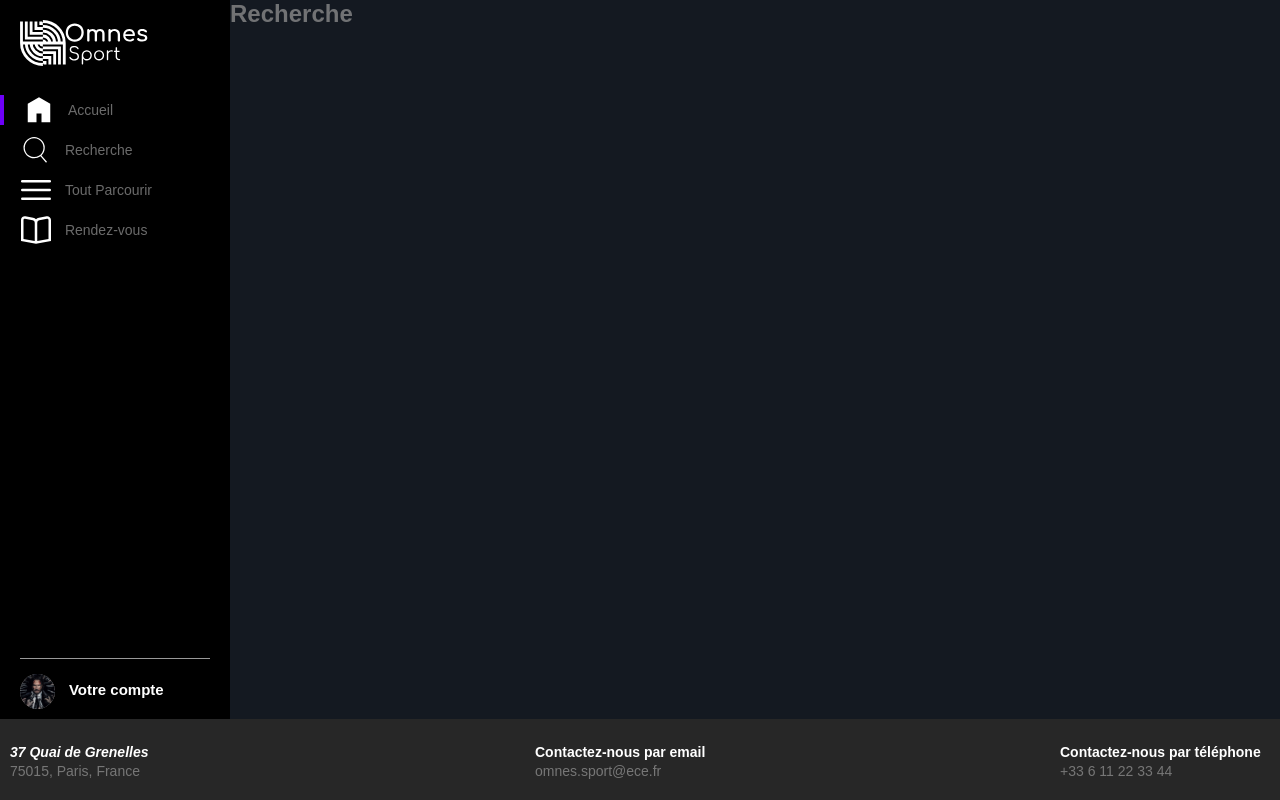
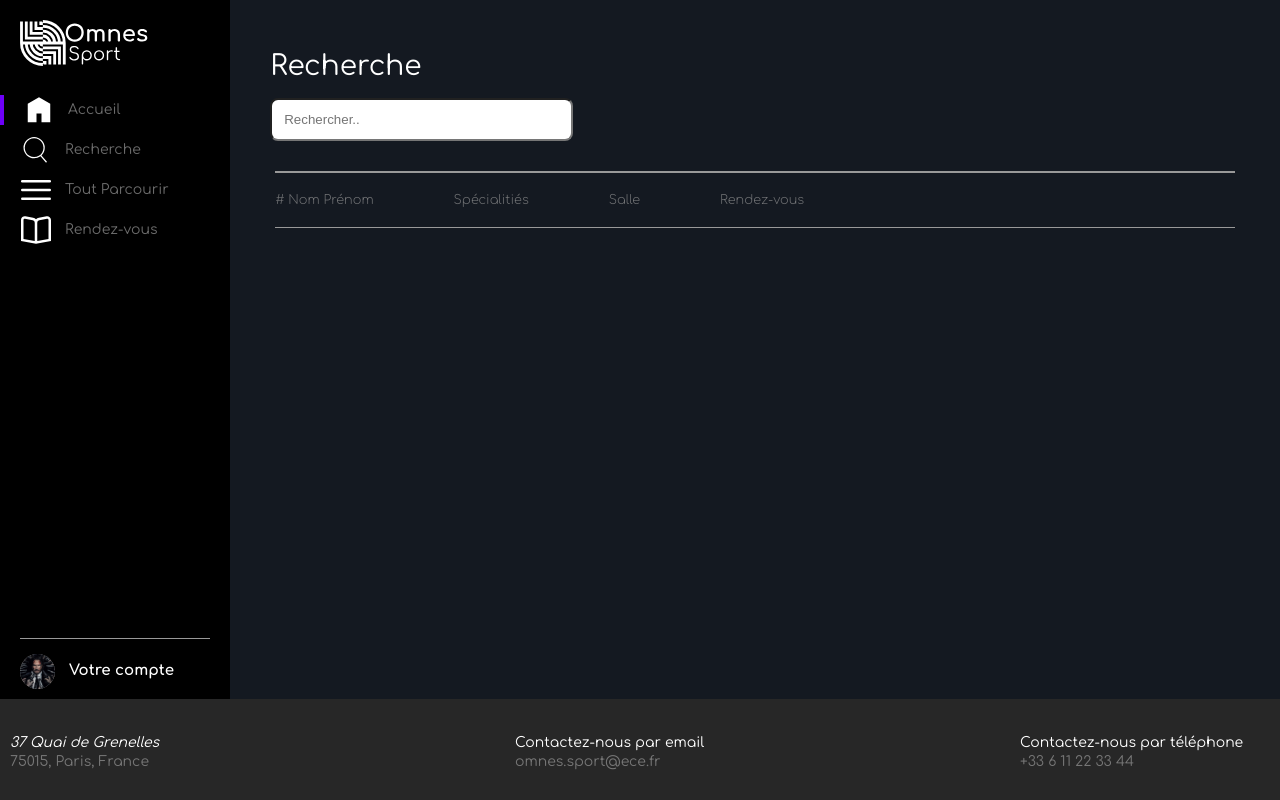
Before and after one commit to Malox610/ProjetWeb, a PHP site: page /Recherche.html in a window 1280 px wide. Run offline with PHP 8.4, Linux system fonts and the light colour scheme.

Commit message:
Page Recherche et autre broutilles

```diff
--- a/projetweb/Recherche.html
+++ b/projetweb/Recherche.html
@@ -62,12 +62,31 @@
             </div>
           </div>
         </aside>
-        <h1>Recherche</h1>
         <!-- SCROLLABLE WINDOW -->
         <div class="scrollable-container">
           <!-- SCROLLABLE CONTENT -->
           <div class="scrollable-content">
-            <!-- mettre le contenu de la page ici -->
+            <h2 id="new-title">Recherche</h2>
+            <!-- input tag -->
+            <input id="searchbar" onkeyup="rechercher()" type="text" name="search" placeholder="Rechercher..">
+            <div class="resultat_recherche">
+              <div class="menu_resultat">
+                <ul class="r-list recherche">
+                  <li>
+                      <span># Nom Prénom</span>
+                  </li>
+                  <li>
+                      <span>Spécialitiés</span>
+                  </li>
+                  <li>
+                      <span>Salle</span>
+                  </li>
+                  <li>
+                      <span>Rendez-vous</span>
+                  </li>
+                </ul>
+              </div>
+            </div>
           </div>
         </div>
       </section>
--- a/projetweb/css/style.css
+++ b/projetweb/css/style.css
@@ -1,6 +1,8 @@
 /****************************
  * DESKTOP FIRST
 ****************************/
+
+@import url('https://fonts.googleapis.com/css2?family=Comfortaa:wght@300;400;500;600;700&display=swap');
 
 /* GENERAL SETTINGS */
 
@@ -20,7 +22,7 @@ body {
 h2,
 h4,
 h5 {
-  font-weight: 700;
+  font-weight: 400;
   color: #fff;
 }
 
@@ -260,7 +262,7 @@ ul.v-list li {
 
 .scrollable-content {
   position: absolute;
-  padding: 110px 20px 20px;
+  padding: 50px 20px 20px;
   top: 0;
   left: 0;
   width: 100%;
@@ -370,8 +372,8 @@ ul.v-list li {
   position: relative;
   display: flex;
   align-items: center;
-  flex-basis: 230px;
-  padding: 20px 0 20px 10px;
+  flex-basis: 270px;
+  padding: 30px 0 30px 10px;
 }
 
 .player-song .song-info {
@@ -441,3 +443,51 @@ ul.v-list li {
     width: calc((100% / 2) - 20px);
   }
 }
+
+/* Recherche */
+
+#searchbar{
+   margin-top: 2vh;
+   margin-left: 2%;
+   padding: 1.5vh;
+   border-radius: 1vh;
+ }
+
+ input[type=text] {
+    width: 30%;
+    -webkit-transition: width 0.15s ease-in-out;
+    transition: width 0.15s ease-in-out;
+ }
+
+ /* When the input field gets focus,
+      change its width to 100% */
+ input[type=text]:focus {
+   width: 70%;
+ }
+
+ #new-title{
+   margin-top: 0vh;
+   margin-left: 2%;
+ }
+
+.resultat_recherche{
+  border-top: solid 2px rgb(153,153,153);
+  border-bottom: solid 1px rgb(153,153,153);
+  width: 95%;
+  justify-content: center;
+  margin-top: 3%;
+  margin-left: 2.5%;
+}
+
+ul.r-list {
+    display: flex;
+    flex-direction: row;
+    list-style: none;
+    margin: 20px 0;
+}
+
+.resultat_recherche ul li{
+  font-size: 1vw;
+  margin-right: 10vh;
+  font-weight: lighter;
+}
```
Also changed, not shown: projetweb/MonCompte-Client.html (indentation only), projetweb/Paiement.html (indentation only), 1 other file.
